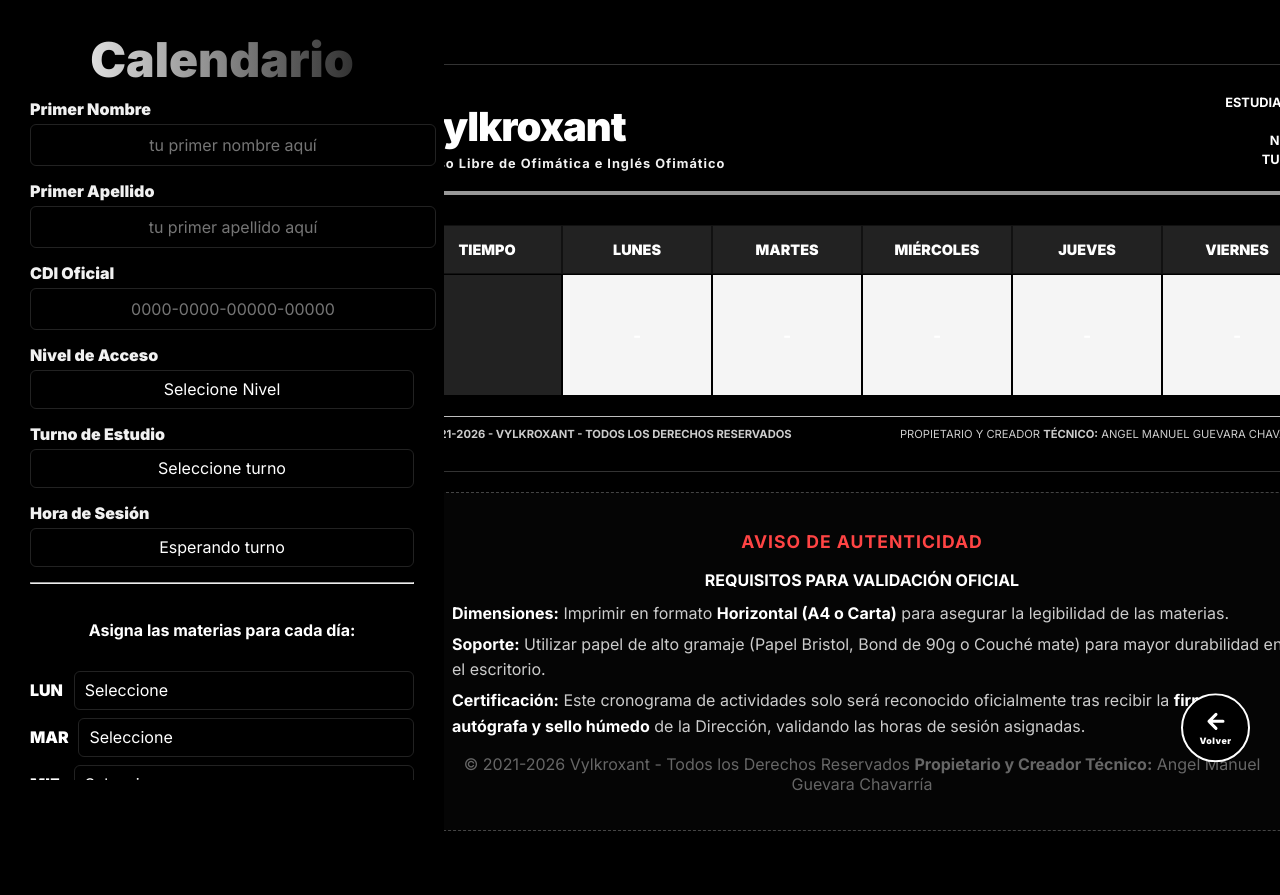
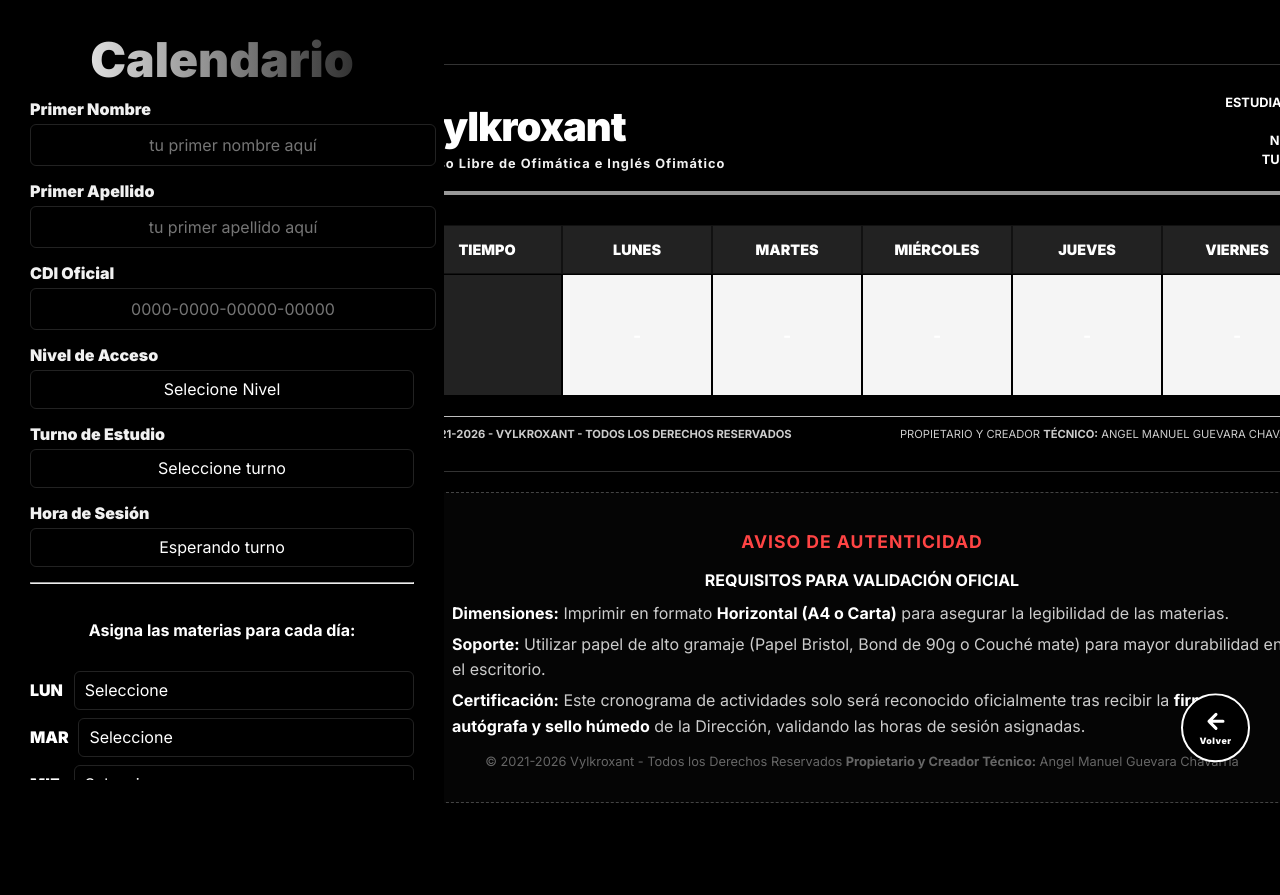
Before and after one commit to Vylkroxant/Calendario-Vylkroxant, a plain HTML site: page index.html in a window 1280 px wide. After the commit the page ends 867 px from the top, so only its background shows below. Drawn offline with nearby package versions, Linux system fonts and the light colour scheme.

Commit message:
Update style.css

```diff
--- a/style.css
+++ b/style.css
@@ -44,7 +44,7 @@ input, select { width: 100%; padding: 10px; background: #000; border: 1px solid
 .v-footer__instructions li {margin-bottom: 5px;padding-left: 15px;position: relative;}
 .v-footer__instructions li::before {content: "•";color: #ff4444;position: absolute;left: 0;}
 .v-footer__instructions strong {color: #fff;}
-.v-footer__copyright {text-align: center;font-size: 1rem;color: #666;margin-top: 15px;}
+.v-footer__copyright {text-align: center;font-size: 0.8rem;color: #666;margin-top: 15px;}
 .btn-floating-back { position: fixed; bottom: 30px; right: 30px; width: 65px; height: 65px; background: black; color: white; border-radius: 50%; display: flex; flex-direction: column; align-items: center; justify-content: center; text-decoration: none; z-index: 9999; transition: all 0.3s ease; border: 2px solid white; cursor: pointer; animation: floatVertical 3s ease-in-out infinite; }
 .btn-floating-back svg { width: 24px; height: 24px; margin-bottom: 2px; }
 .btn-floating-back span { font-size: 0.55rem; font-weight: 900; letter-spacing: 0.5px; }
```
